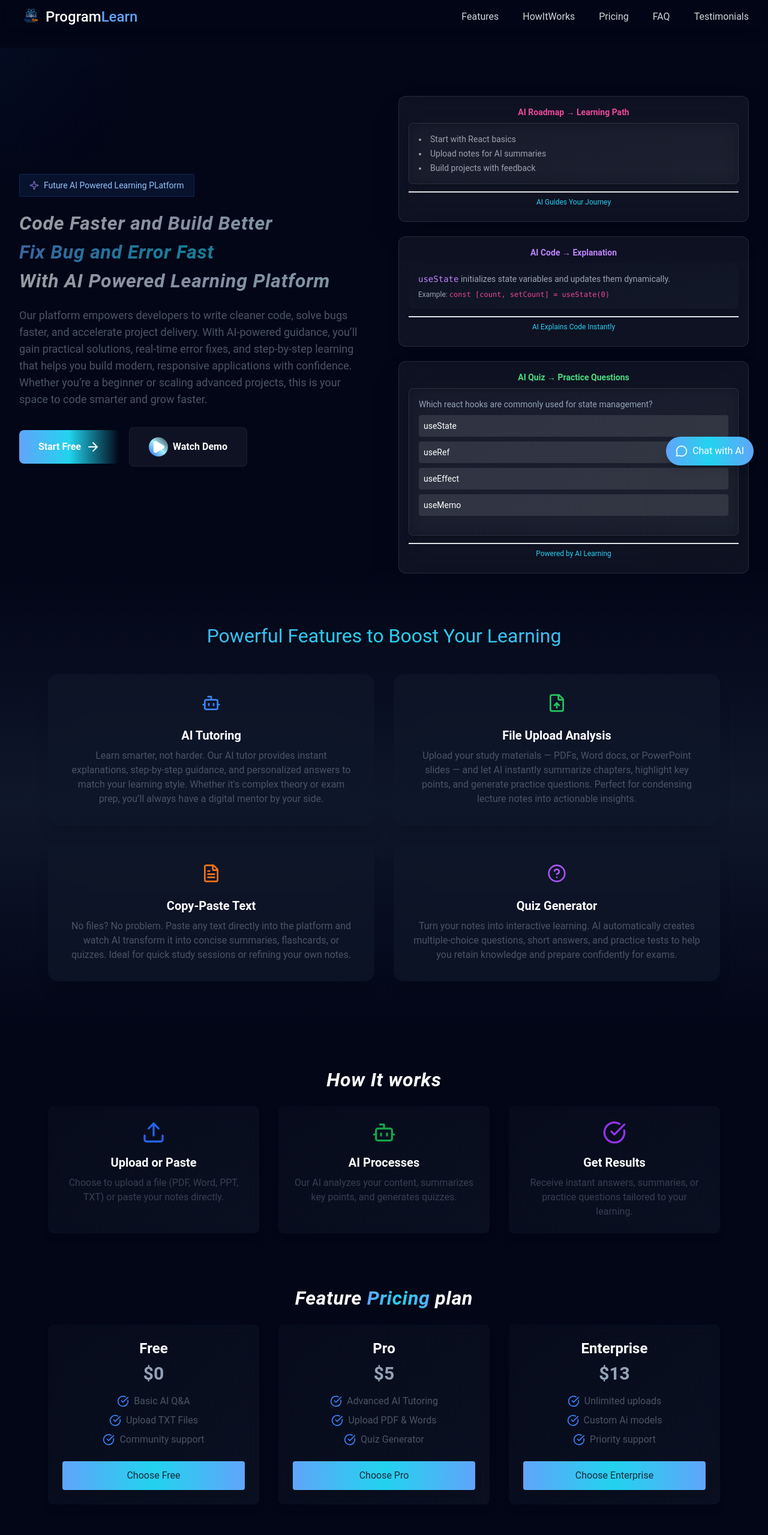
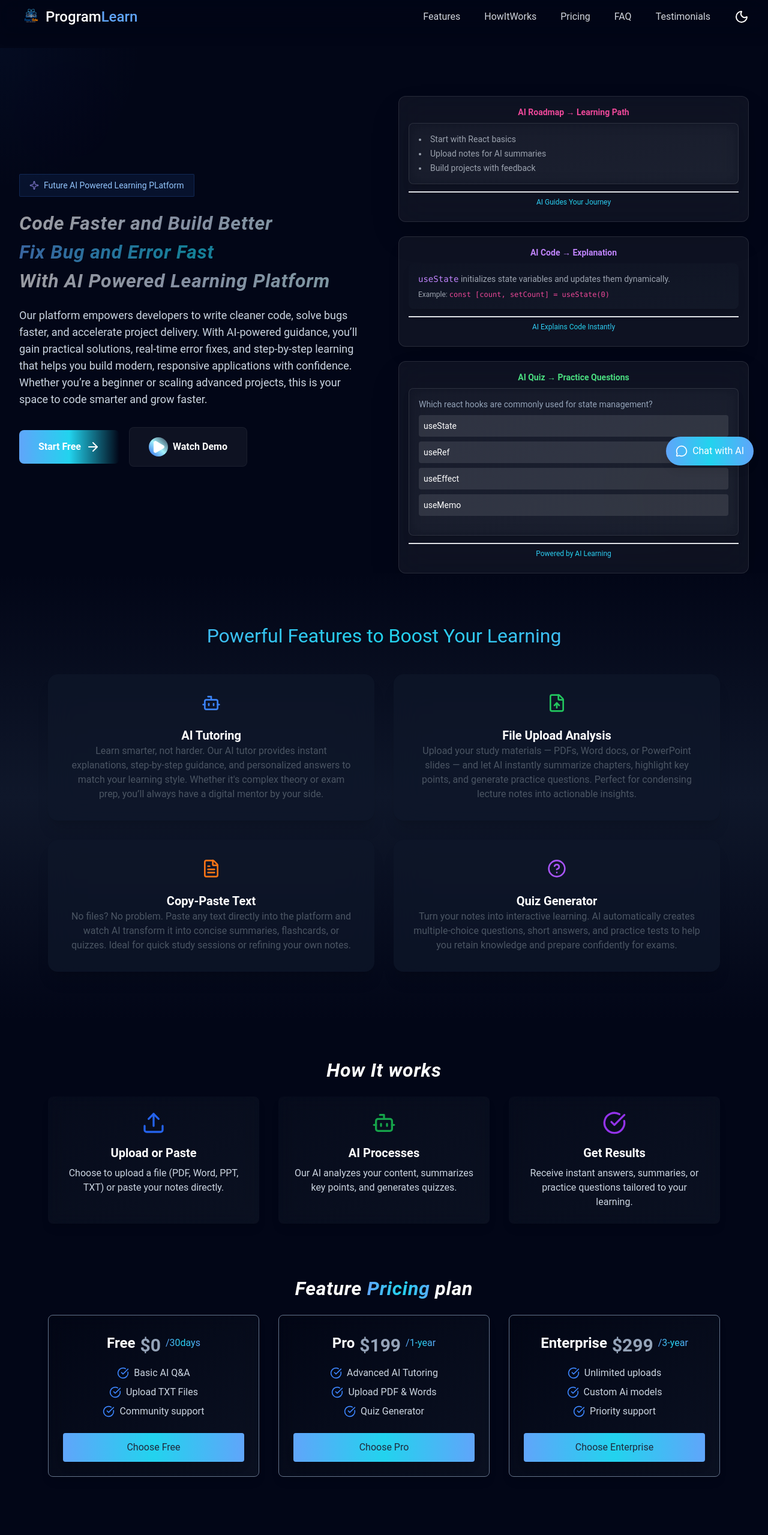
Before and after one commit to degifetise/React-TailwindProjects, a React (Vite) app: page / in a window 1280 px wide. Shown: the top 2559 px of the page at 60% size. Built offline with nearby package versions, Linux system fonts and the light colour scheme.

Commit message:
added color that macth with parent

```diff
--- a/src/components/Features.jsx
+++ b/src/components/Features.jsx
@@ -50,7 +50,7 @@ function Features() {
               <h3 className="text-xl font-semibold mt-4 sm:mt-6">
                 {item.title}
               </h3>
-              <p className="text-gray-600 mt-2">{item.desc}</p>
+              <p className="text-gray-600 mt-2text-slate-300">{item.desc}</p>
             </div>
           </div>
         ))}
--- a/src/components/Hero.jsx
+++ b/src/components/Hero.jsx
@@ -77,7 +77,7 @@ function Hero() {
               </h1>
 
               {/* description of websites */}
-              <p className="text-md sm:text-base lg:text-lg text-gray-600 max-w-2xl mx-auto mg:mx-0 mb-6 sm:mb-8 animate-in slide-in-from-bottom duration-700  delay-200 leading-relaxed">
+              <p className="text-md sm:text-base lg:text-lg text-slate-300 max-w-2xl mx-auto mg:mx-0 mb-6 sm:mb-8 animate-in slide-in-from-bottom duration-700  delay-200 leading-relaxed">
                 Our platform empowers developers to write cleaner code, solve
                 bugs faster, and accelerate project delivery. With AI‑powered
                 guidance, you’ll gain practical solutions, real‑time error
--- a/src/components/HowItWorks.jsx
+++ b/src/components/HowItWorks.jsx
@@ -32,7 +32,7 @@ function HowItWorks() {
           >
             {step.icon}
             <h3 className="text-xl font-semibold mt-4">{step.title}</h3>
-            <p className="text-gray-700 mt-2">{step.desc}</p>
+            <p className="text-gray-700 mt-2 text-slate-300">{step.desc}</p>
           </div>
         ))}
       </div>
--- a/src/components/Navbar.jsx
+++ b/src/components/Navbar.jsx
@@ -1,6 +1,8 @@
-import  { useState } from "react";
-import { Menu, X } from "lucide-react";
+import { useState } from "react";
+import { Menu, Moon, Sun, X } from "lucide-react";
+import { useTheme } from "../context/ThemeContext";
 function Navbar() {
+  const { darkMode, ToggleTheme } = useTheme();
   const [mobileMenuIsOpen, setMobileMenuIsOpen] = useState(false);
 
   return (
@@ -31,7 +33,6 @@ function Navbar() {
               Features
             </a>
 
-
             <a
               href="#how-it-works"
               className="text-gray-300 hover:text-white hover:cursor-pointer text-sm lg:text-base"
@@ -58,6 +59,7 @@ function Navbar() {
             >
               Testimonials
             </a>
+            <div onClick={ToggleTheme}>{darkMode ? <Sun /> : <Moon />}</div>
           </div>
           {/* for responsiveness */}
 
--- a/src/components/Pricing.jsx
+++ b/src/components/Pricing.jsx
@@ -6,12 +6,14 @@ function Pricing() {
       id: 1,
       name: "Free",
       price: "$0",
+      duration: "30days",
       features: ["Basic AI Q&A", "Upload TXT Files", "Community support"],
     },
     {
       id: 2,
       name: "Pro",
-      price: "$5",
+      duration: "1-year",
+      price: "$199",
       features: [
         "Advanced AI Tutoring",
         "Upload PDF & Words",
@@ -21,7 +23,8 @@ function Pricing() {
     {
       id: 3,
       name: "Enterprise",
-      price: "$13",
+      price: "$299",
+      duration: "3-year",
       features: ["Unlimited uploads", "Custom Ai models", "Priority support"],
     },
   ];
@@ -39,16 +42,24 @@ function Pricing() {
         {plans.map((plan, i) => (
           <div
             key={i}
-            className=" bg-gradient-to-br from-gray-900/30 to-gray-800/30 backdrop-blur-md shadow-lg rounded-lg p-6 text-center hover:scale-105 hover:shadow-2xl transition-transform duration-300 ease-out"
+            className=" bg-gradient-to-br from-gray-950/30 border border-slate-500 to-gray-800/30 backdrop-blur-md shadow-lg rounded-lg p-6 text-center hover:scale-105 hover:shadow-2xl transition-transform duration-300 ease-out"
           >
-            <h3 className="text-2xl font-semibold">{plan.name}</h3>
-            <p className="text-3xl font-bold mt-2 text-slate-400">
-              {plan.price}
-            </p>
+            <div className="flex items-center gap-2 justify-center">
+              <h3 className="text-2xl font-semibold">{plan.name}</h3>
+              <p className="text-3xl font-bold mt-2 text-slate-400">
+                {plan.price}
+              </p>
+              <span className="text-center flex justify-between bg-gradient-to-r from-blue-400 via-cyan-400 to-blue-400 bg-clip-text text-transparent">
+                /{plan.duration}
+              </span>
+            </div>
 
             <ul className="mt-4 space-y-2 text-gray-600">
               {plan.features.map((f, k) => (
-                <li key={k} className="flex items-center justify-center gap-2">
+                <li
+                  key={k}
+                  className="flex items-center justify-center gap-2 text-slate-300"
+                >
                   <CheckCircle className="text-blue-500 w-5 h-5" /> {f}
                 </li>
               ))}
--- /dev/null
+++ b/src/context/ThemeContext.jsx
@@ -0,0 +1,31 @@
+import { createContext, useContext, useEffect, useState } from "react";
+
+const ThemeContext = createContext();
+
+export default function ThemeProvider({ children }) {
+  const [darkMode, setDarkMode] = useState(() => {
+    return localStorage.getItem("theme") === "dark"
+  });
+
+  useEffect(() => {
+    if (darkMode) {
+      document.documentElement.classList.add("dark");
+      localStorage.setItem("theme", "dark");
+    } else {
+      document.documentElement.classList.remove("dark");
+      localStorage.setItem("theme", "light");
+    }
+  }, [darkMode]);
+
+  const ToggleTheme = () => {
+    setDarkMode((prev) => !prev);
+  };
+
+  return (
+    <ThemeContext.Provider value={{ darkMode,ToggleTheme }}>
+      {children}
+    </ThemeContext.Provider>
+  );
+}
+
+export  const useTheme = () => useContext(ThemeContext);
--- a/src/main.jsx
+++ b/src/main.jsx
@@ -1,10 +1,13 @@
-import { StrictMode } from 'react'
-import { createRoot } from 'react-dom/client'
-import './index.css'
-import App from './App.jsx'
+import { StrictMode } from "react";
+import { createRoot } from "react-dom/client";
+import "./index.css";
+import App from "./App.jsx";
+import ThemeProvider from "./context/ThemeContext.jsx";
 
-createRoot(document.getElementById('root')).render(
+createRoot(document.getElementById("root")).render(
   <StrictMode>
-   <App />
+    <ThemeProvider>
+      <App />
+    </ThemeProvider>
   </StrictMode>,
-)
+);
--- a/tailwind.config.js
+++ b/tailwind.config.js
@@ -1,15 +1,19 @@
 /** @type {import('tailwindcss').Config} */
 export default {
-  content: ["./index.html", "./src/**/*.{js,jsx, tsx}"],
+  darkMode: "class",
+  content: [
+    "./index.html",
+    "./src/**/*.{js,jsx,ts,tsx}",
+  ],
   theme: {
     extend: {
-fontFamily: {
-sans: ['Roboto', 'sans-serif']
-},
+      fontFamily: {
+        sans: ["Roboto", "sans-serif"],
+      },
       gridTemplateColumns: {
-'70/30' : '70% 28%'
-}
-},
+        "70/30": "70% 30%",
+      },
+    },
   },
   plugins: [],
 };
```
